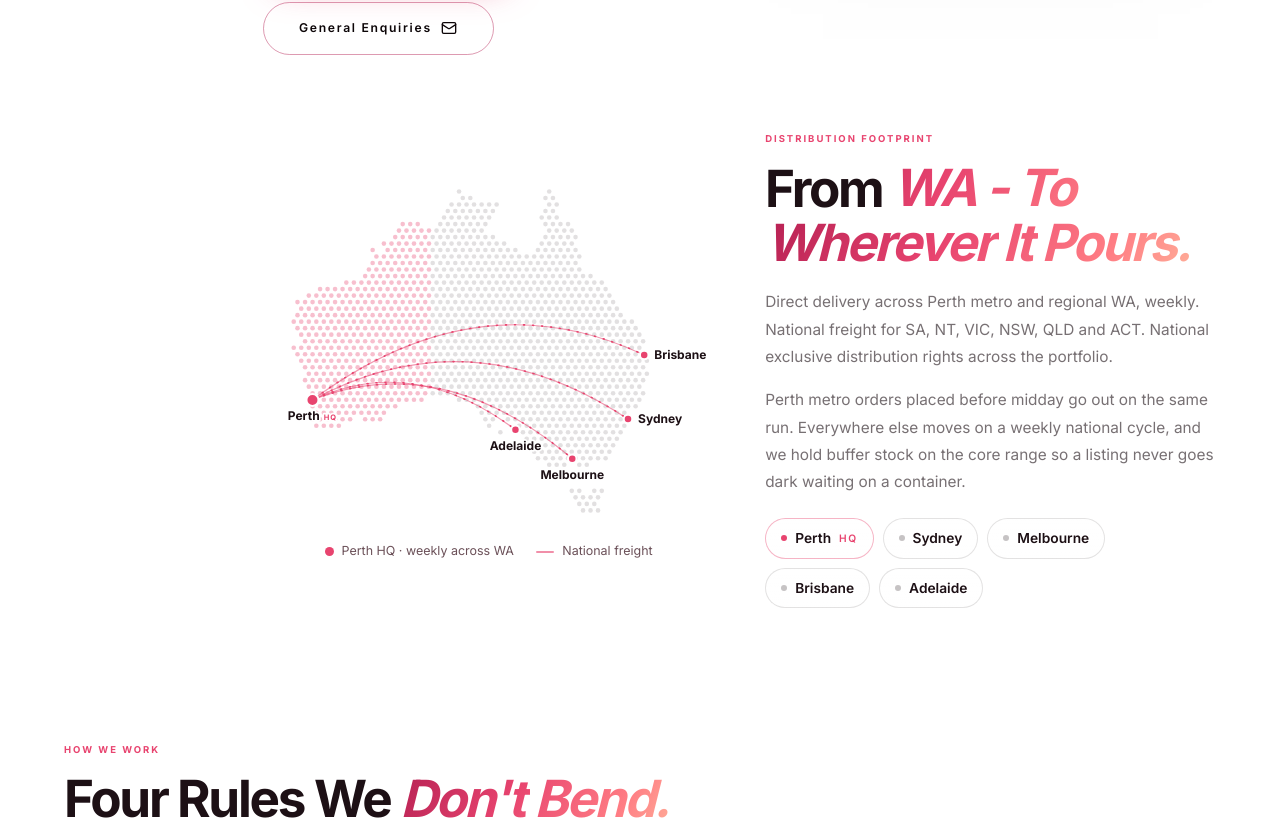
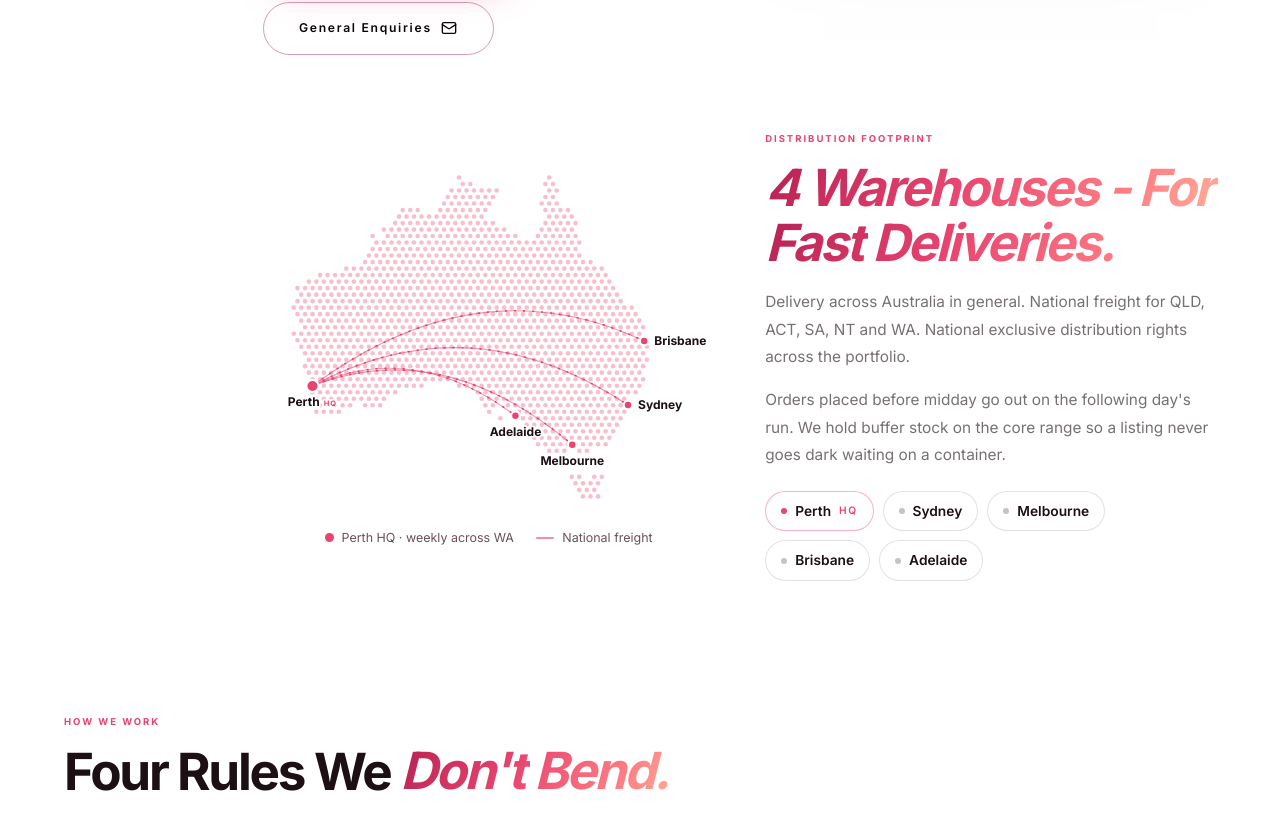
Before and after one commit to eloma-group/3two1-client-1, a React (Vite) app: page /our-story in a window 1280 px wide. Shown: the part 3113-3933 px from the top of the page. Built offline with nearby package versions, Linux system fonts and the light colour scheme.

Commit message:
Rework the Our Story distribution footprint copy and map

```diff
--- a/src/pages/Investors.module.css
+++ b/src/pages/Investors.module.css
@@ -223,7 +223,6 @@
 .mapKey span { display: inline-flex; align-items: center; gap: 0.5rem; }
 .mapKeyHq { width: 9px; height: 9px; border-radius: 50%; background: var(--rose-500); }
 .mapKeyRoute { width: 18px; height: 2px; border-radius: 2px; background: var(--rose-500); opacity: 0.6; }
-.mapDot { fill: rgba(var(--ink-rgb), 0.13); }
 .mapDotWa { fill: rgba(232, 68, 111, 0.34); }
 .mapRoute {
   fill: none;
--- a/src/pages/Investors.tsx
+++ b/src/pages/Investors.tsx
@@ -209,8 +209,6 @@ const project = (lat: number, lng: number) => ({
   x: (lng - 112) * MAP_K * MAP_S,
   y: (-lat - 10) * MAP_S,
 });
-/* West of the WA border (129E) is home turf, so those dots carry the brand tint. */
-const WA_BORDER = 129;
 const HQ = PLACES.find((p) => p.hq)!;
 
 /** Dot map of Australia: freight lines run out of Perth to every city we serve. */
@@ -252,7 +250,7 @@ function FootprintMap() {
                 cx={x}
                 cy={y}
                 r={4.6}
-                className={lng < WA_BORDER ? styles.mapDotWa : styles.mapDot}
+                className={styles.mapDotWa}
               />
             );
           })}
@@ -462,19 +460,18 @@ export default function Investors({ ready = true }: { ready?: boolean }) {
     {
       id: 'footprint',
       kicker: 'Distribution footprint',
-      heading: 'From WA - to wherever it pours.',
-      gradientFrom: 1,
+      heading: '4 Warehouses - For Fast Deliveries.',
+      gradientFrom: 0,
       flip: true,
       media: <FootprintMap />,
       body: (
         <>
           <p className={styles.body}>
-            Direct delivery across Perth metro and regional WA, weekly. National freight for SA, NT,
-            VIC, NSW, QLD and ACT. National exclusive distribution rights across the portfolio.
+            Delivery across Australia in general. National freight for QLD, ACT,
+            SA, NT and WA. National exclusive distribution rights across the portfolio.
           </p>
           <p className={styles.body}>
-            Perth metro orders placed before midday go out on the same run. Everywhere else moves
-            on a weekly national cycle, and we hold buffer stock on the core range so a listing
+            Orders placed before midday go out on the following day's run. We hold buffer stock on the core range so a listing
             never goes dark waiting on a container.
           </p>
           <div className={styles.places}>
```
